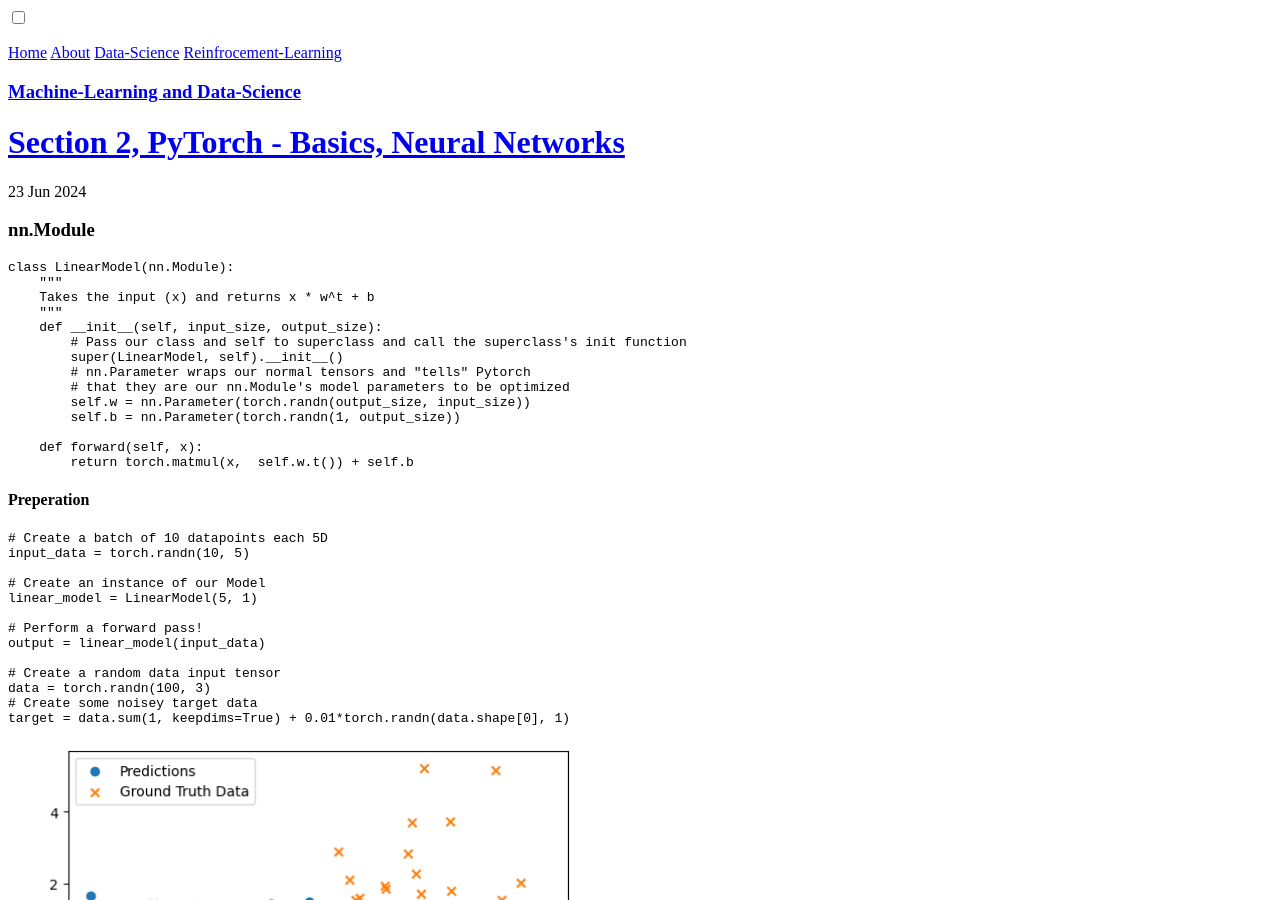
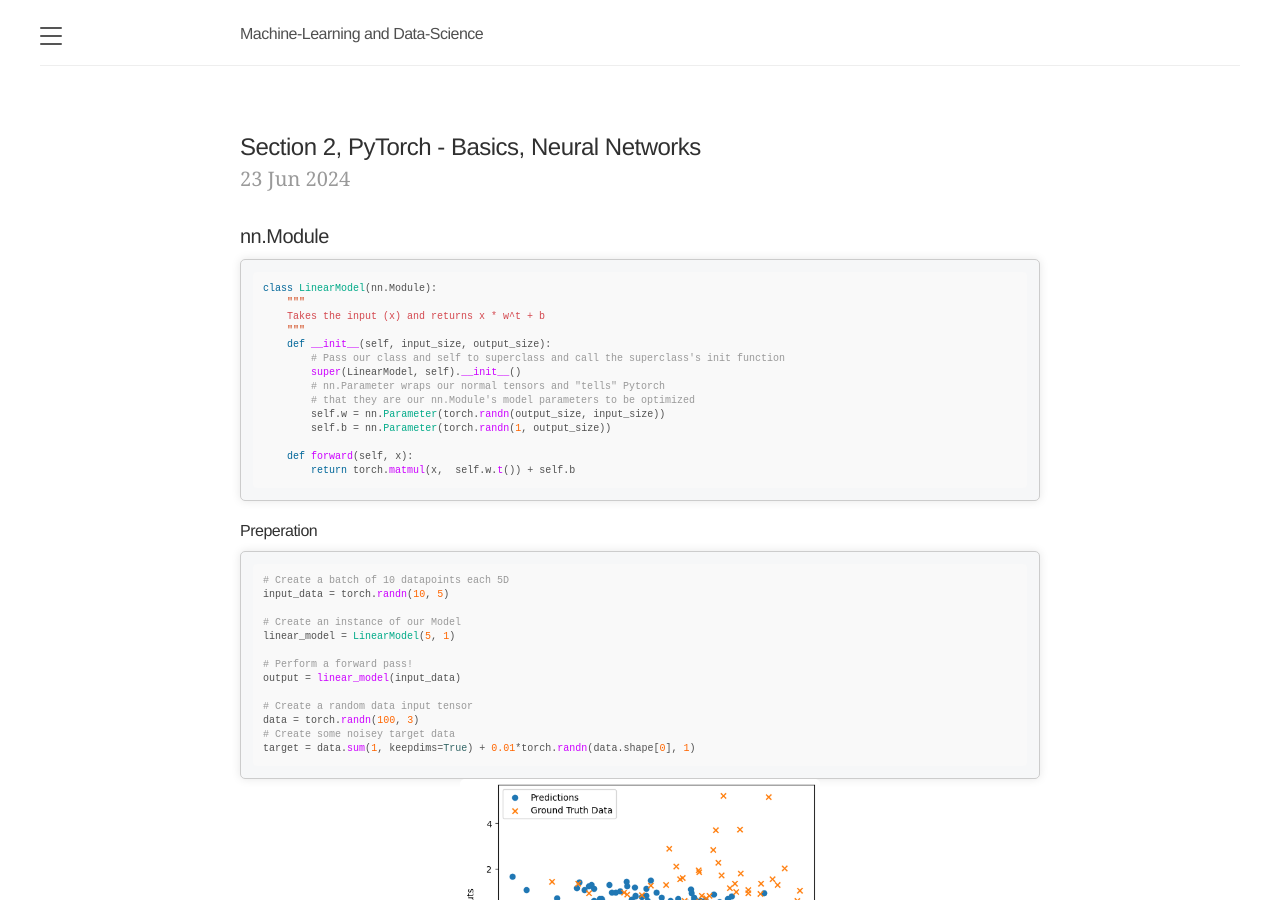
Before and after one commit to alessandrosantospirito/documentations, a Jekyll site: the page built from docs/index.html, in a window 1280 px wide and 900 px high. Built offline with Jekyll 4.4.1, drawn with Linux system fonts in a browser that asks for light colours; some web fonts are replaced; formulas are drawn with MathJax 3; the list of posts is cut into pages by our own code; part of the change alters nothing that is shown.

```diff
--- a/docs/_config.yml
+++ b/docs/_config.yml
@@ -2,8 +2,8 @@
 title:               'Machine-Learning and Data-Science'
 tagline:             ''
 description:         ''
-url:                 ''
-baseurl:             'https://alessandrosantospirito.github.io/alessandro-santospirito.github.io/'
+url:                 'https://alessandrosantospirito.github.io/alessandro-santospirito.github.io/'
+baseurl:             ''
 paginate:            5
 permalink:           pretty
 
```
